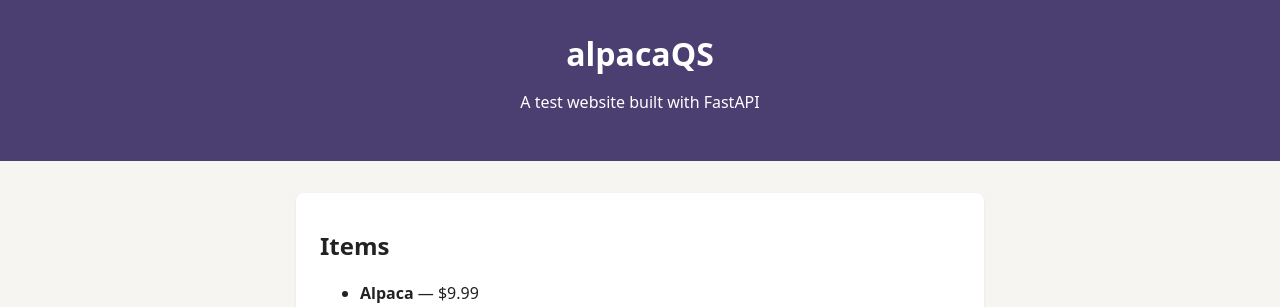
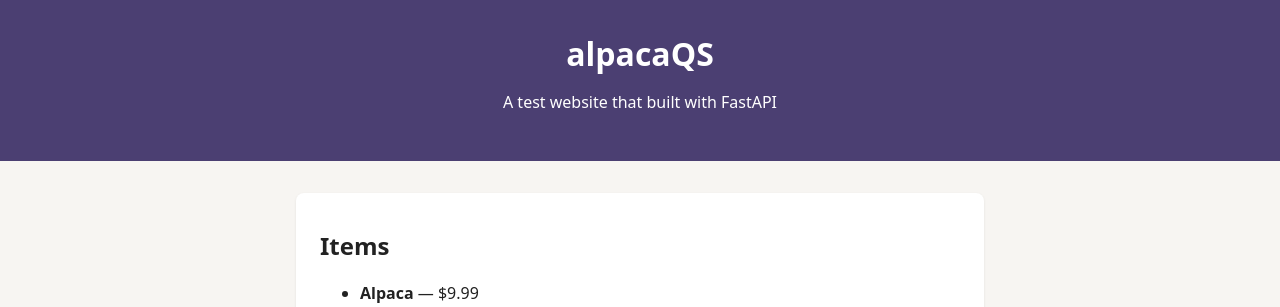
Before and after one commit to rvgoing/alpacaQS, a FastAPI app: page / in a window 1280 px wide. Shown: the top 307 px of the page. Run offline with FastAPI, Linux system fonts and the light colour scheme.

Commit message:
A test website built change  to A test website that built

```diff
--- a/app/templates/index.html
+++ b/app/templates/index.html
@@ -9,7 +9,7 @@
 <body>
   <header>
     <h1>alpacaQS</h1>
-    <p>A test website built with FastAPI</p>
+    <p>A test website that built with FastAPI</p>
   </header>
   <main>
     <section>
```
